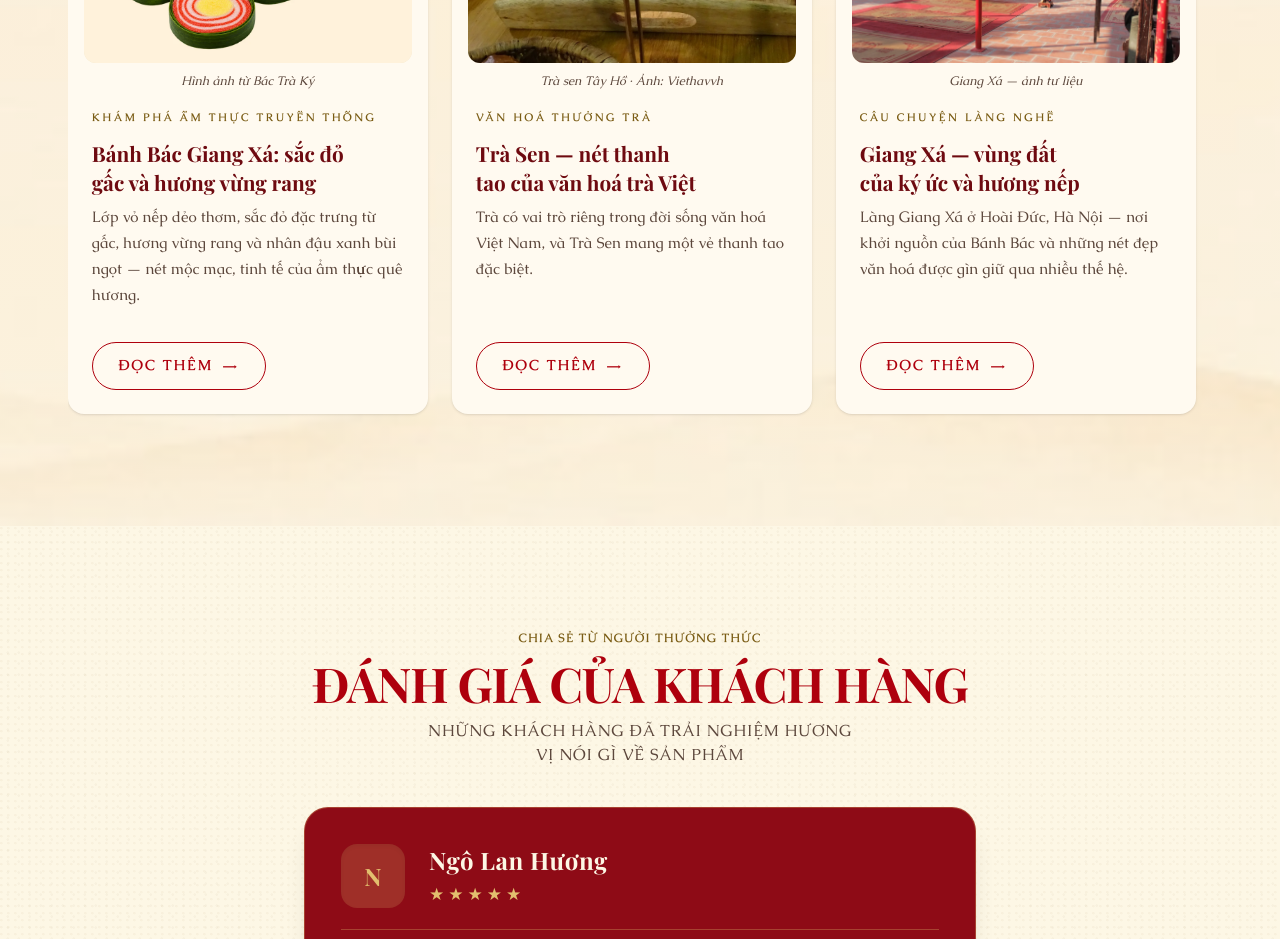
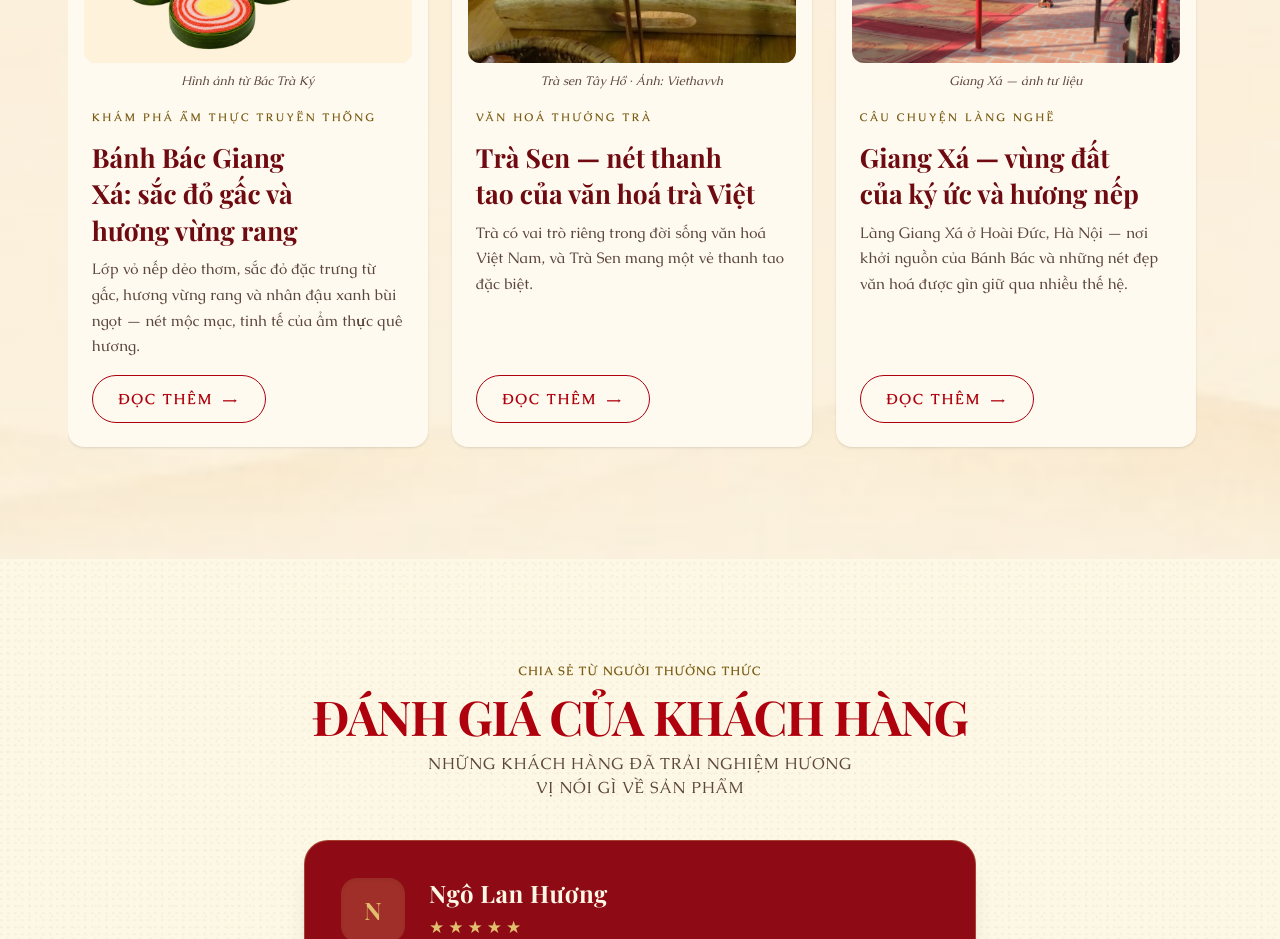
Before and after one commit to tunanhz/bac-tra-ky, a Next.js app: page / in a window 1280 px wide. Shown: the part 9540-10479 px from the top of the page. Built offline with nearby package versions, Linux system fonts and the light colour scheme; no server answers.

Commit message:
style(news): increase title font size for cards in latest stories

```diff
--- a/src/components/sections/news/news-card.tsx
+++ b/src/components/sections/news/news-card.tsx
@@ -41,7 +41,9 @@ export function NewsCard({ post, className }: NewsCardProps) {
       </figure>
       <div className="flex flex-1 flex-col px-2 pt-4.5">
         <NewsMeta post={post} showDate={false} />
-        <h3 className="mt-3 mb-2 text-[1.3rem] leading-snug font-bold text-son">{post.title}</h3>
+        <h3 className="mt-3 mb-2 font-display text-[1.45rem] leading-snug font-bold text-son sm:text-[1.65rem]">
+          {post.title}
+        </h3>
         <p className="mt-0 mb-4 text-[0.95rem] text-ink-soft">{post.excerpt}</p>
         <Button
           href={newsHref(post.slug)}
```
